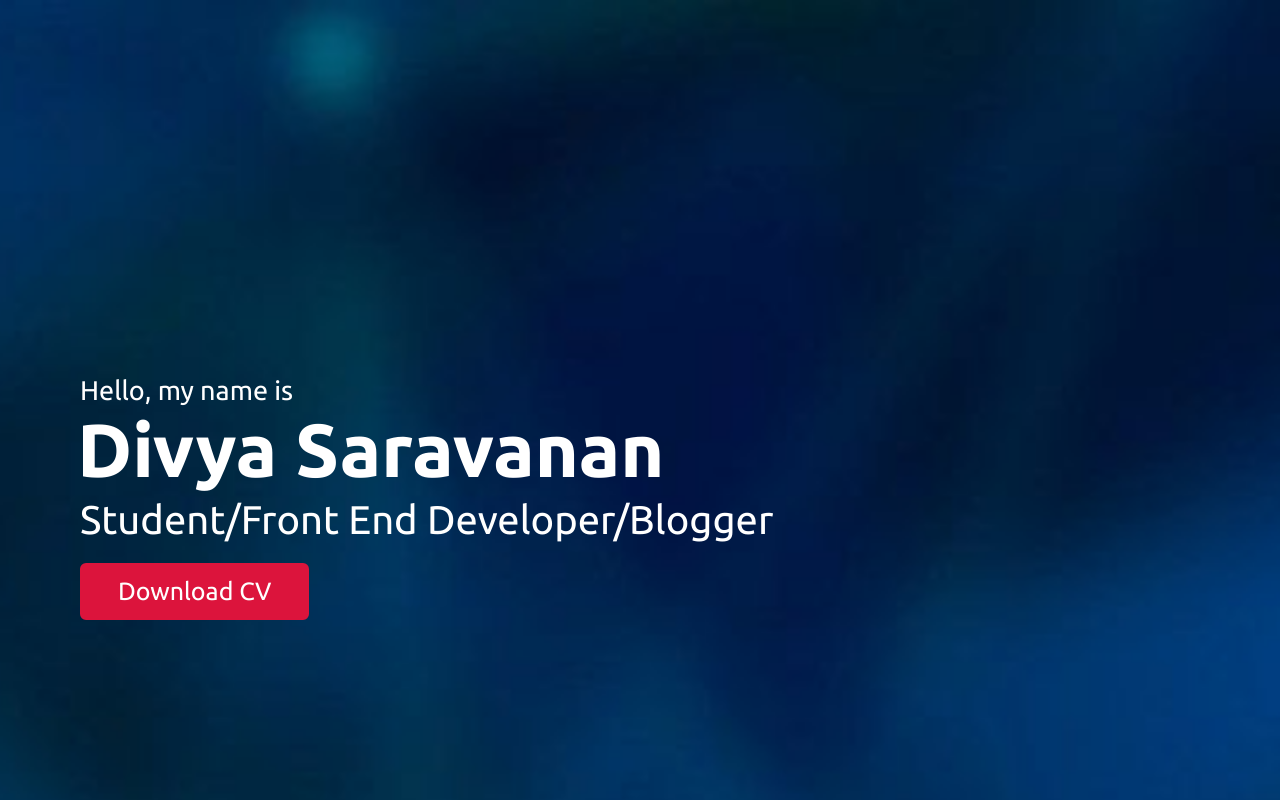
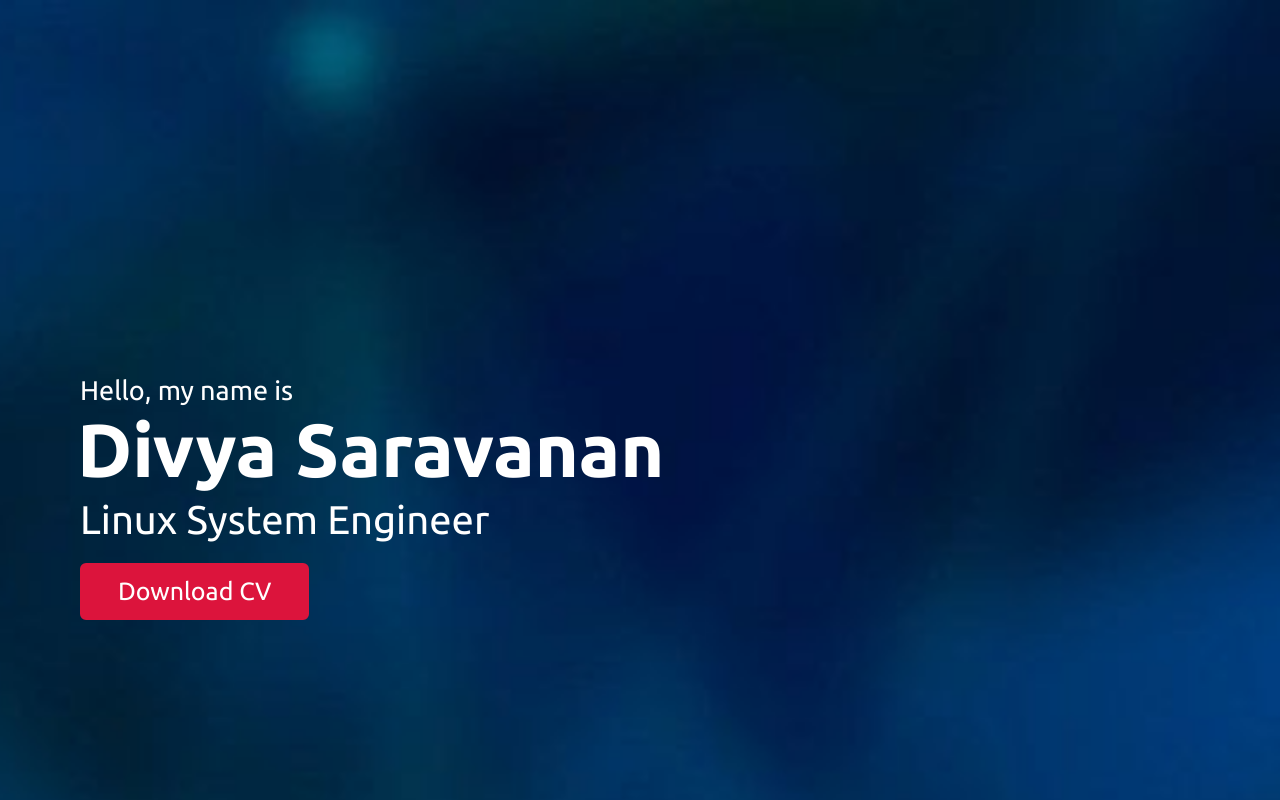
Before and after one commit to DivyaSaravanan05/Portfolio, a plain HTML site: page index.html in a window 1280 px wide. Shown: the top 800 px of the page. Drawn offline with nearby package versions, Linux system fonts and the light colour scheme.

Commit message:
Update index.html

```diff
--- a/index.html
+++ b/index.html
@@ -29,7 +29,7 @@
                     <div class="text-2">
                         Divya Saravanan</div>
                     <div class="text-3">
-                        Student/Front End Developer/Blogger <br>
+                        Linux System Engineer<br>
 
                         <a href="https://drive.google.com/file/d/1W17op7yc8bFjeKHhv6K0R6yIysmTTIjM/view?usp=sharing">Download CV</a>
                     </div>
```
